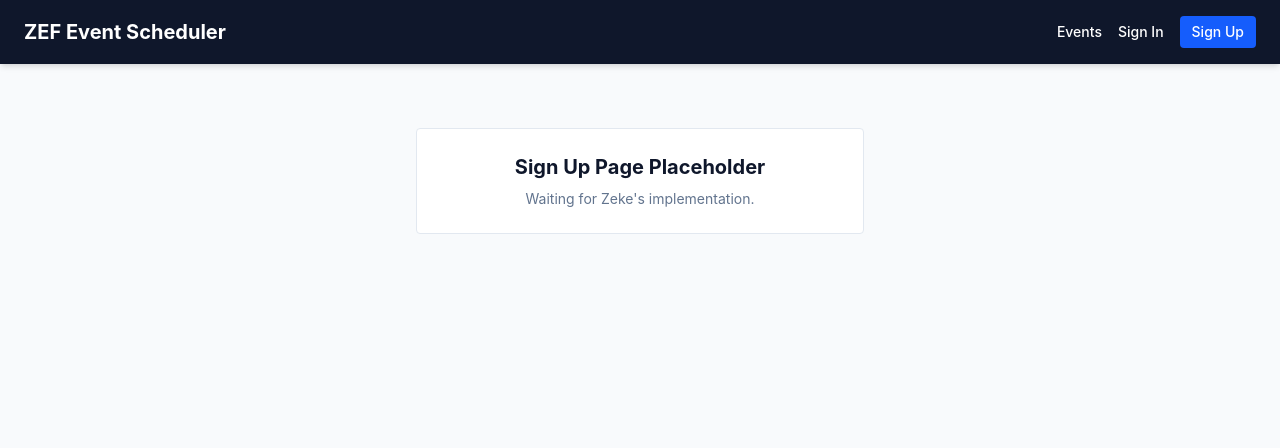
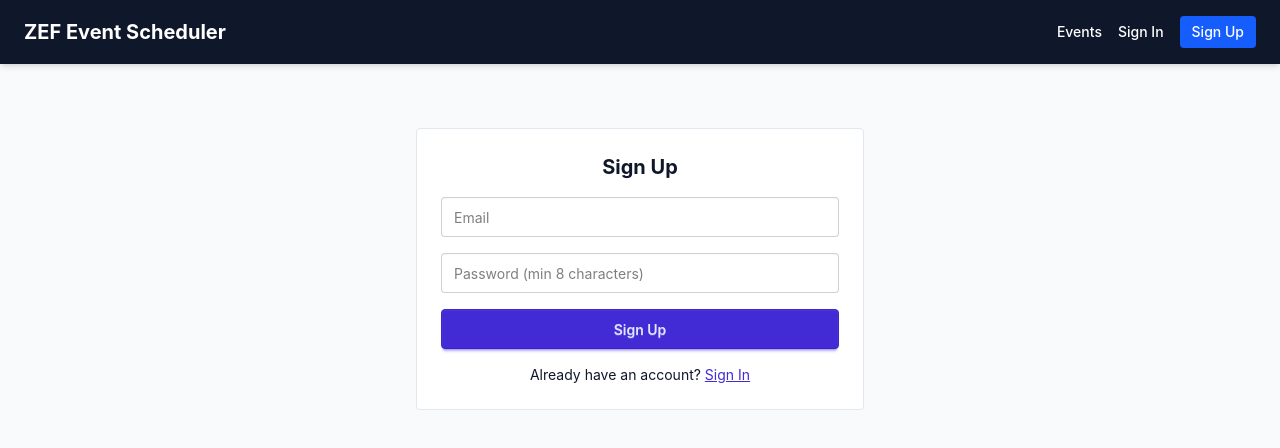
Before and after one commit to esde-seai8/event-scheduler_TeamZEF, a React (Vite) app: page /signup in a window 1280 px wide. Shown: the top 448 px of the page. Built offline with nearby package versions, Linux system fonts and the light colour scheme; no server answers.

Commit message:
feat: implement SignUp page with backend integration

```diff
--- a/src/pages/SignUp.jsx
+++ b/src/pages/SignUp.jsx
@@ -1,8 +1,82 @@
+import { useState } from "react";
+import { useNavigate, Link } from "react-router-dom";
+import { fetchAPI } from "../utils/api";
+
 export default function SignUp() {
+  const navigate = useNavigate();
+  const [formData, setFormData] = useState({
+    email: "",
+    password: "",
+  });
+  const [error, setError] = useState("");
+  const [loading, setLoading] = useState(false);
+
+  const handleChange = (e) => {
+    setFormData({ ...formData, [e.target.name]: e.target.value });
+  };
+
+  const handleSubmit = async (e) => {
+    e.preventDefault();
+    setError("");
+    setLoading(true);
+
+    try {
+      await fetchAPI("/users", {
+        method: "POST",
+        body: JSON.stringify(formData),
+      });
+      // Signup doesn't return a token, so send them to sign in next
+      navigate("/signin");
+    } catch (err) {
+      setError(err.message);
+    } finally {
+      setLoading(false);
+    }
+  };
+
   return (
-    <div className="max-w-md mx-auto mt-12 p-6 bg-white border border-slate-200 rounded text-center">
-      <h2 className="text-xl font-bold">Sign Up Page Placeholder</h2>
-      <p className="text-slate-500 text-sm mt-2">Waiting for Zeke's implementation.</p>
+    <div className="max-w-md mx-auto mt-12 p-6 bg-white border border-slate-200 rounded">
+      <h2 className="text-xl font-bold mb-4 text-center">Sign Up</h2>
+
+      {error && (
+        <div className="alert alert-error text-sm mb-4">{error}</div>
+      )}
+
+      <form onSubmit={handleSubmit} className="flex flex-col gap-4">
+        <input
+          type="email"
+          name="email"
+          placeholder="Email"
+          value={formData.email}
+          onChange={handleChange}
+          required
+          className="input input-bordered w-full bg-white text-black"
+        />
+        <input
+          type="password"
+          name="password"
+          placeholder="Password (min 8 characters)"
+          value={formData.password}
+          onChange={handleChange}
+          required
+          minLength={8}
+          className="input input-bordered w-full bg-white text-black"
+        />
+        <button
+          type="submit"
+          disabled={loading}
+          className="btn btn-primary w-full"
+        >
+          {loading ? "Signing up..." : "Sign Up"}
+        </button>
+      </form>
+
+      <p className="text-sm text-center mt-4">
+        Already have an account?{" "}
+        <Link to="/signin" className="link link-primary">
+          Sign In
+        </Link>
+      </p>
     </div>
   );
 }
```
Also changed, not shown: 1 other file (tests, documents, lock files or other folders).
